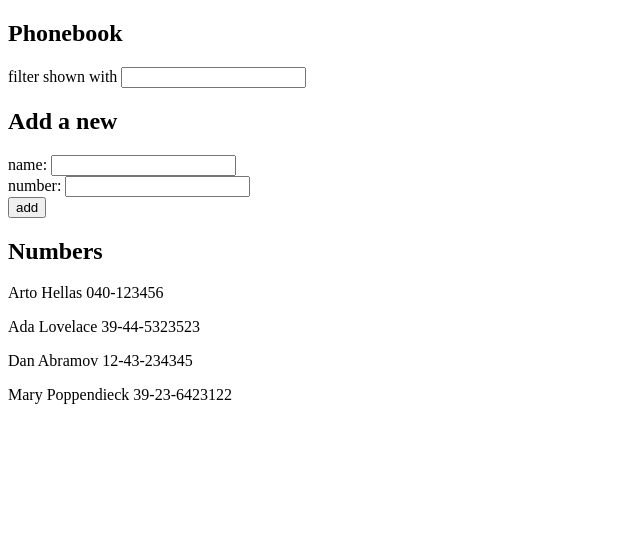
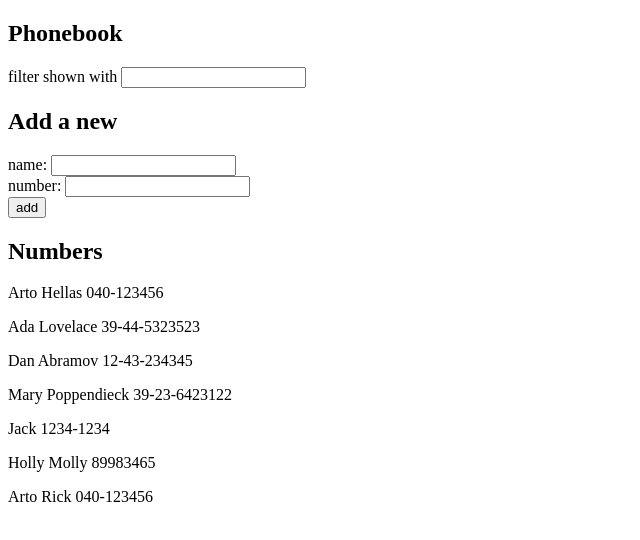
Before and after one commit to jakariyaa/fullstackopen, a React (Vite) app in the folder part2/phonebook/: page / in a window 1280 px wide. Shown: the top 540 px of the page, without its empty margins (0-640 px from the left). Built offline with nearby package versions, Linux system fonts and the light colour scheme; data requests are answered from the project's data file.

Commit message:
add 2.13

```diff
--- a/part2/phonebook/db.json
+++ b/part2/phonebook/db.json
@@ -19,6 +19,21 @@
       "name": "Mary Poppendieck",
       "number": "39-23-6423122",
       "id": "4"
+    },
+    {
+      "id": "5302",
+      "name": "Jack",
+      "number": "1234-1234"
+    },
+    {
+      "id": "ab18",
+      "name": "Holly Molly",
+      "number": "89983465"
+    },
+    {
+      "id": "7762",
+      "name": "Arto Rick",
+      "number": "040-123456"
     }
   ]
 }
--- a/part2/phonebook/src/App.jsx
+++ b/part2/phonebook/src/App.jsx
@@ -1,5 +1,5 @@
 import { useState, useEffect } from 'react'
-import axios from 'axios'
+import personService from './services/persons'
 
 const Filter = ({ filterValue, onFilterChange }) => <div>
   filter shown with <input value={filterValue}
@@ -35,12 +35,10 @@ const App = () => {
   const [searchText, setSearchText] = useState('')
 
   useEffect(() => {
-    console.log("effect");
-
-    axios
-      .get("http://localhost:3001/persons")
-      .then(response => {
-        setPersons(response.data)
+    personService
+      .getAll()
+      .then(intialPersons => {
+        setPersons(intialPersons)
       })
   }, [])
 
@@ -53,8 +51,12 @@ const App = () => {
       alert(`${newName} is already added to phonebook`)
       return
     }
-    const newNameObj = { name: newName, number: newNumber }
-    setPersons(persons.concat(newNameObj))
+    const newPersonObj = { name: newName, number: newNumber }
+    personService
+      .create(newPersonObj)
+      .then(returnedPerson => {
+        setPersons(persons.concat(returnedPerson))
+      })
     setNewName('')
     setNewNumber('')
   }
--- /dev/null
+++ b/part2/phonebook/src/services/persons.js
@@ -0,0 +1,14 @@
+import axios from 'axios'
+const baseUrl = 'http://localhost:3001/persons'
+
+const getAll = () => {
+    const request = axios.get(baseUrl)
+    return request.then(response => response.data)
+}
+
+const create = (newPersonObject) => {
+    const request = axios.post(baseUrl, newPersonObject)
+    return request.then(response => response.data)
+}
+
+export default { getAll, create }
```
Lines whose indentation alone changed are shown as unchanged.
